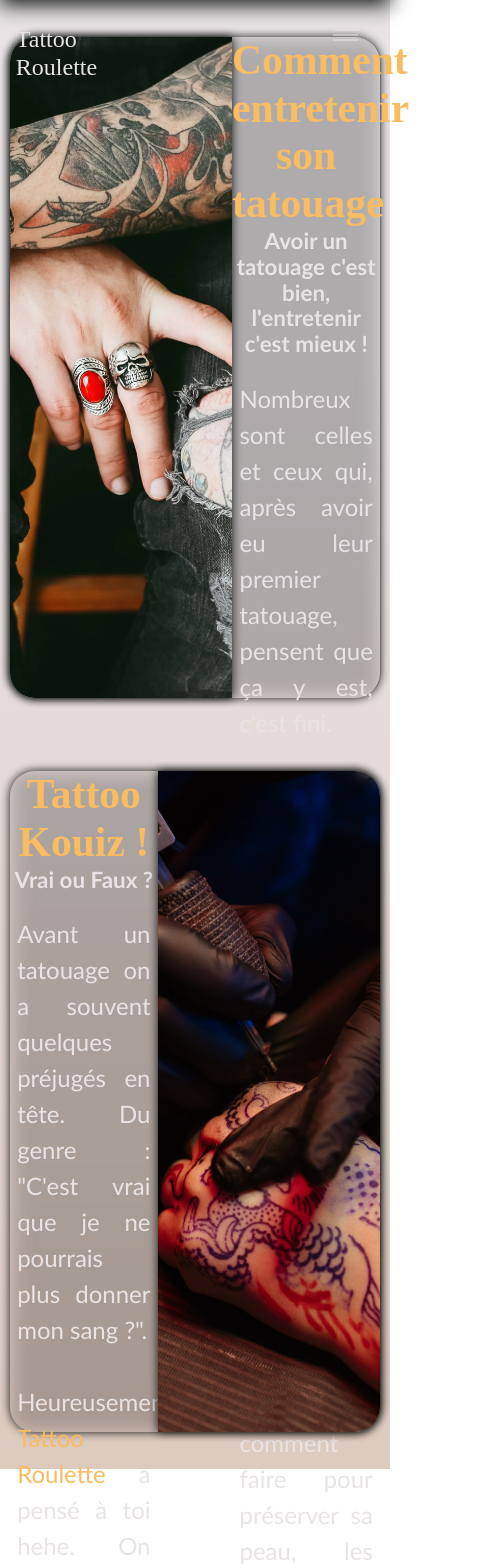
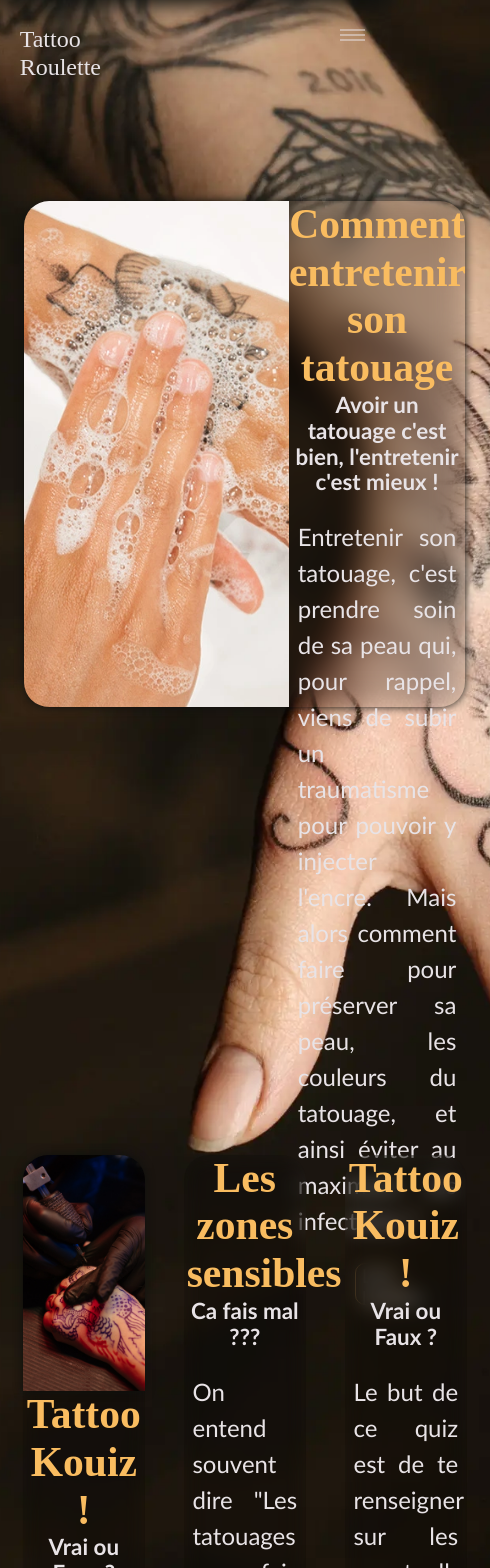
Before and after one commit to 3mpty78/Tattoo, a React (Create React App) app in the folder tattoo-roulette/: page /infos in a window 390 px wide. Shown: the top 1568 px of the page, 490 px wide, since content can reach past the window. Built offline with nearby package versions, Linux system fonts and the light colour scheme.

Commit message:
New home page. Carousel added

```diff
--- a/tattoo-roulette/src/Components/Soins.js
+++ b/tattoo-roulette/src/Components/Soins.js
@@ -11,11 +11,6 @@ const Soins = () => {
             <h2>Comment entretenir son tatouage</h2>
             <h3>Avoir un tatouage c'est bien, l'entretenir c'est mieux !</h3>
             <p>
-              Nombreux sont celles et ceux qui, après avoir eu leur premier
-              tatouage, pensent que ça y est, c'est fini. <br />
-              <br />
-              Et bah NON !<br />
-              <br />
               Entretenir son tatouage, c'est prendre soin de sa peau qui, pour
               rappel, viens de subir un traumatisme pour pouvoir y injecter
               l'encre. Mais alors comment faire pour préserver sa peau, les
--- a/tattoo-roulette/src/Components/VraiFaux.js
+++ b/tattoo-roulette/src/Components/VraiFaux.js
@@ -5,20 +5,45 @@ const VraiFaux = () => {
   return (
     <>
       <section id="quiz">
-        <article className="vraiFaux">
+        <article>
           <div className="quizImg"></div>
           <div className="textContainer">
             <h2>Tattoo Kouiz !</h2>
             <h3>Vrai ou Faux ?</h3>
             <p>
-              Avant un tatouage on a souvent quelques préjugés en tête. Du genre
-              : "C'est vrai que je ne pourrais plus donner mon sang ?".
+              Le but de ce quiz est de te renseigner sur les eventuelles
+              questions que tu pourrais te poser. Donc hésites pas à faire des
+              recherches de ton côté si on aborde pas le sujet qui te
+              turlupines.
+            </p>
+            <NavLink to="" className="button">
+              <button id="btn">Let's go</button>
+            </NavLink>
+          </div>
+        </article>
+        <article>
+          <div className="zoneImg"></div>
+          <div className="textContainer">
+            <h2>Les zones sensibles</h2>
+            <h3>Ca fais mal ???</h3>
+            <p>
+              On entend souvent dire "Les tatouages ça fais super mal ! Surout
+              sur <span>X partie du corps</span> !"
               <br />
-              <br />
-              Heureusement, <span>Tattoo Roulette</span> a pensé à toi hehe. On
-              t'as préparé un petit quiz Vrai ou Faux pour t'aider un peu.
-              <br />
-              <br />
+              Vas faire un tour sur cet article pour voir si t'es d'accords avec
+              nous.
+            </p>
+            <NavLink to="" className="button">
+              <button id="btn">Let's go</button>
+            </NavLink>
+          </div>
+        </article>
+        <article>
+          <div className="Img"></div>
+          <div className="textContainer">
+            <h2>Tattoo Kouiz !</h2>
+            <h3>Vrai ou Faux ?</h3>
+            <p>
               Le but de ce quiz est de te renseigner sur les eventuelles
               questions que tu pourrais te poser. Donc hésites pas à faire des
               recherches de ton côté si on aborde pas le sujet qui te
--- a/tattoo-roulette/src/Pages/Home.js
+++ b/tattoo-roulette/src/Pages/Home.js
@@ -8,6 +8,14 @@ function Home() {
       <main>
         <Header />
         <section className="splitview">
+          <div className="carousel">
+            <div className="carouselContainer">
+              <div className="firstImg"></div>
+              <div className="secondImg"></div>
+              <div className="thirdImg"></div>
+              <div className="fourthImg"></div>
+            </div>
+          </div>
           <div className="description">
             <span>Lances la roue,</span>
             <br />
--- a/tattoo-roulette/src/Styles/Header.css
+++ b/tattoo-roulette/src/Styles/Header.css
@@ -3,7 +3,7 @@ header {
   width: 100%;
   margin: 0;
   padding: 0;
-  height: 40vh;
+  height: 30vh;
   display: flex;
   flex-flow: row wrap;
   align-items: center;
@@ -29,7 +29,7 @@ section {
   z-index: 3;
   position: fixed;
   top: 5%;
-  left: 2%;
+  left: 3%;
   padding-bottom: 1em;
   width: 20vw;
   z-index: 2;
@@ -76,7 +76,7 @@ a {
   position: fixed;
   z-index: 10;
   top: 5%;
-  right: 5%;
+  right: 3%;
   height: 50px;
   width: 50px;
   border: none;
--- a/tattoo-roulette/src/Styles/home.css
+++ b/tattoo-roulette/src/Styles/home.css
@@ -6,14 +6,112 @@ main {
   padding: 0;
   height: auto;
 }
+.carousel {
+  width: 200vw;
+  height: 100vh;
+}
+.carouselContainer {
+  position: absolute;
+  display: flex;
+  flex-flow: row wrap;
+  width: 200vw;
+  height: 200vh;
+  background: rgba(6, 61, 6, 0.753);
+  animation: carousel 25s cubic-bezier(1, -0.01, 0.81, 1.02) infinite;
+}
+.carousel .firstImg {
+  width: 100vw;
+  height: 100vh;
+  margin: 0;
+  padding: 0;
+  background: url(../assets/img/oldSchool.webp) no-repeat center/cover;
+  transition: top 0.5s, left 0.5s;
+}
+.carousel .secondImg {
+  width: 100vw;
+  height: 100vh;
+  left: 100%;
+  margin: 0;
+  padding: 0;
+  background: url(../assets/img/wrapping-tattoo.webp) no-repeat center/cover;
+  transition: top 0.5s, left 0.5s;
+}
+.carousel .thirdImg {
+  width: 100vw;
+  height: 100vh;
+  left: 100%;
+  top: 100%;
+  margin: 0;
+  padding: 0;
+  background: url(../assets/img/pexels-cottonbro-studio-4125582.jpg) no-repeat
+    center/cover;
+  transition: top 0.5s, left 0.5s;
+}
+.carousel .fourthImg {
+  width: 100vw;
+  height: 100vh;
+  top: 100%;
+  margin: 0;
+  padding: 0;
+  background: url(../assets/img/pexels-cottonbro-studio-4813336.jpg) no-repeat
+    center/cover;
+  transition: top 0.5s, left 0.5s;
+}
+@keyframes carousel {
+  0% {
+    left: 0;
+    top: 0;
+  }
+  15% {
+    left: 0;
+    top: 0;
+  }
+  20% {
+    left: -100%;
+    top: 0;
+  }
+  35% {
+    left: -100%;
+    top: 0;
+  }
+  40% {
+    left: -100%;
+    top: -100vh;
+  }
+  55% {
+    left: -100%;
+    top: -100vh;
+  }
+  60% {
+    left: 0;
+    top: -100vh;
+  }
+  75% {
+    left: 0;
+    top: -100vh;
+  }
+  80% {
+    top: 0;
+    left: 0;
+  }
+  100% {
+    left: 0;
+    top: 0;
+  }
+}
+
+/*  */
+
 .splitview {
   width: 100%;
   height: 100vh;
+  margin: 0;
+  padding: 0;
   position: absolute;
   display: flex;
   align-items: center;
   justify-content: center;
-  background: url(../assets/img/oldSchool.webp) no-repeat center/cover;
+  overflow: hidden;
 }
 .description span {
   font-family: "Rantera";
--- a/tattoo-roulette/src/Styles/infos.css
+++ b/tattoo-roulette/src/Styles/infos.css
@@ -1,55 +1,63 @@
 #infos {
-  background: var(--infoGradient);
+  background: url(../assets/img/handTat.webp) no-repeat center/cover;
   height: auto;
 }
-#heal,
-#quiz {
-  margin: 0;
+#heal {
+  margin: 2em 0;
   padding: 0;
   width: 100%;
-  height: 87vh;
+  height: 100vh;
   display: flex;
-  flex-flow: column nowrap;
+  flex-flow: row nowrap;
+  align-items: center;
   justify-content: center;
+}
+#quiz {
+  margin: 5em 0 0 0;
+  padding: 0;
+  width: 100%;
+  height: 100vh;
+  display: flex;
+  flex-flow: row nowrap;
+  align-items: center;
+  justify-content: space-evenly;
 }
 .soins {
   display: flex;
-  flex-flow: row wrap;
+  flex-flow: row nowrap;
   justify-content: space-between;
-  height: 90%;
-  padding: 0;
-  margin: 0;
-  width: 95%;
-  backdrop-filter: blur(10px) brightness(0.75);
+  height: 60%;
+  width: 90%;
+  backdrop-filter: blur(15px) brightness(0.75);
   border-radius: 25px;
   box-shadow: var(--shadow);
 }
-.vraiFaux {
+#quiz article {
   display: flex;
-  flex-flow: row-reverse wrap;
-  justify-content: space-between;
-  height: 90%;
-  width: 95%;
+  flex-flow: column nowrap;
+  align-items: center;
+  height: 70%;
+  width: 25%;
   padding: 0;
-  margin: 0;
+  margin: 5em 1em 0;
   backdrop-filter: blur(10px) brightness(0.75);
   border-radius: 25px;
-  box-shadow: var(--shadow);
 }
-.healImg,
-.quizImg {
+.healImg {
   width: 60%;
   height: 100%;
-  box-shadow: var(--shadow);
 }
 .healImg {
-  background: url(../assets/img/knee.webp) no-repeat center/cover;
+  background: url(../assets/img/washing.webp) no-repeat center/cover;
   border-radius: 25px 0 0 25px;
 }
 .quizImg {
   background: url(../assets/img/pexels-cottonbro-studio-4125582.jpg) no-repeat
     center/cover;
-  border-radius: 0 25px 25px 0;
+  width: 100%;
+  height: 40%;
+  border-radius: 25px 25px 0 0;
+  box-shadow: var(--shadow);
 }
 .textContainer {
   width: 40%;
@@ -58,9 +66,25 @@
   align-items: center;
   justify-content: space-evenly;
   color: var(--white);
+  border-radius: 0 25px 25px 0;
 }
-.soins h2,
-.vraiFaux h2 {
+#quiz .textContainer {
+  width: 95%;
+  height: 60%;
+}
+.soins h2 {
+  font-family: "Rantera";
+  font-size: 2.6em;
+  text-align: center;
+  color: var(--yellow);
+  font-weight: bold;
+  width: 100%;
+  height: fit-content;
+  padding: 0;
+  margin: 0;
+}
+#quiz h2 {
+  font-family: "Rantera";
   font-size: 2.6em;
   text-align: center;
   color: var(--yellow);
@@ -71,7 +95,7 @@
   margin: 0;
 }
 .soins h3,
-.vraiFaux h3 {
+#quiz h3 {
   font-size: 1.4em;
   font-family: "Candara";
   text-align: center;
--- a/tattoo-roulette/src/Styles/responsive.css
+++ b/tattoo-roulette/src/Styles/responsive.css
@@ -1,9 +1,6 @@
 /* Media queries */
 
 @media screen and (max-width: 1200px) {
-  .headerito {
-    height: 30vh;
-  }
   .navigation li {
     font-size: 0.8em;
   }
@@ -53,7 +50,10 @@
     font-size: 0.6em;
   }
   .headerito {
-    height: 20vh;
+    height: 15vh;
+  }
+  .logo {
+    visibility: hidden;
   }
 }
 @media screen and (max-width: 700px) {
@@ -109,6 +109,9 @@
     align-items: center;
     height: 25vh;
   }
+  .logo {
+    visibility: visible;
+  }
 }
 @media screen and (max-width: 400px) {
   .description {
```
